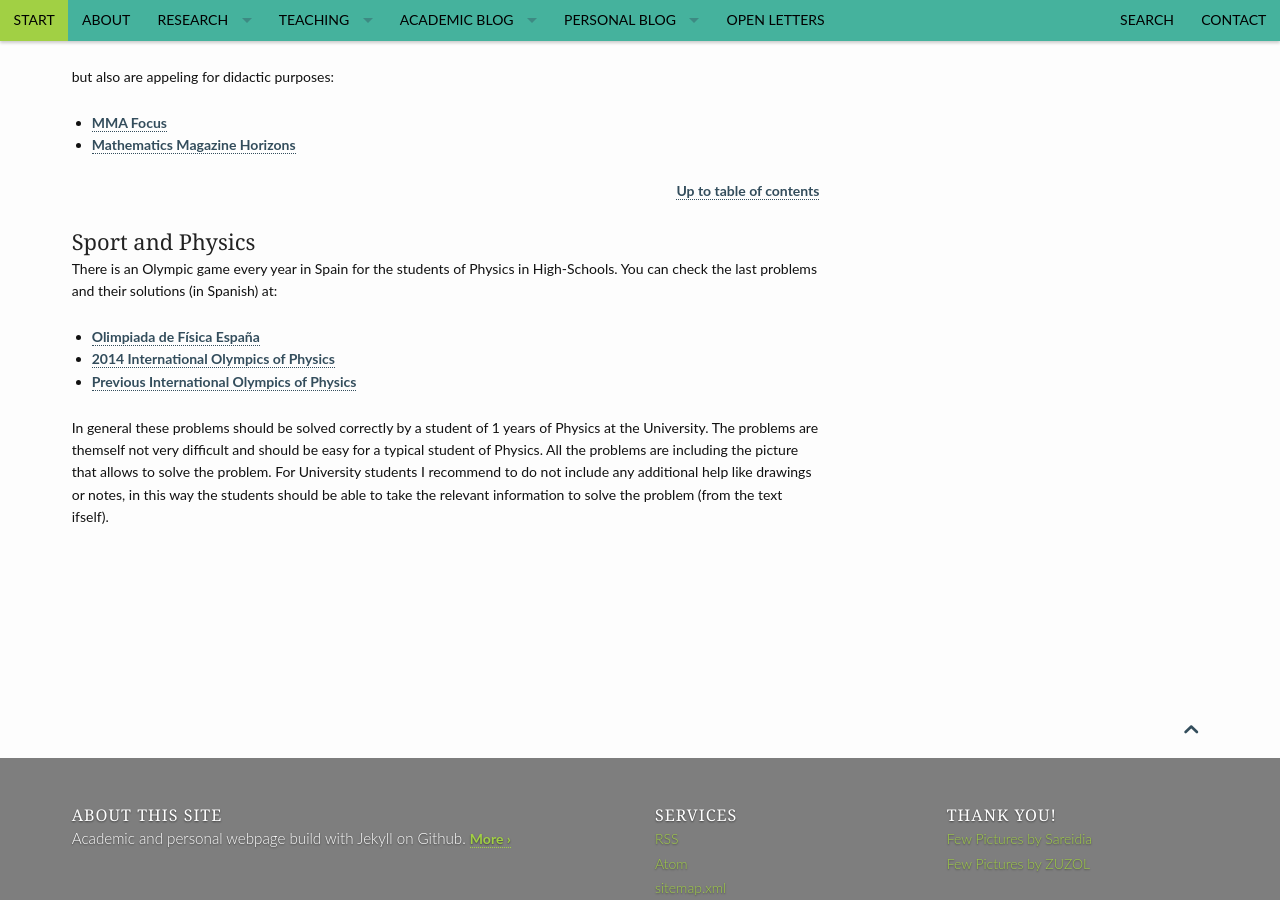
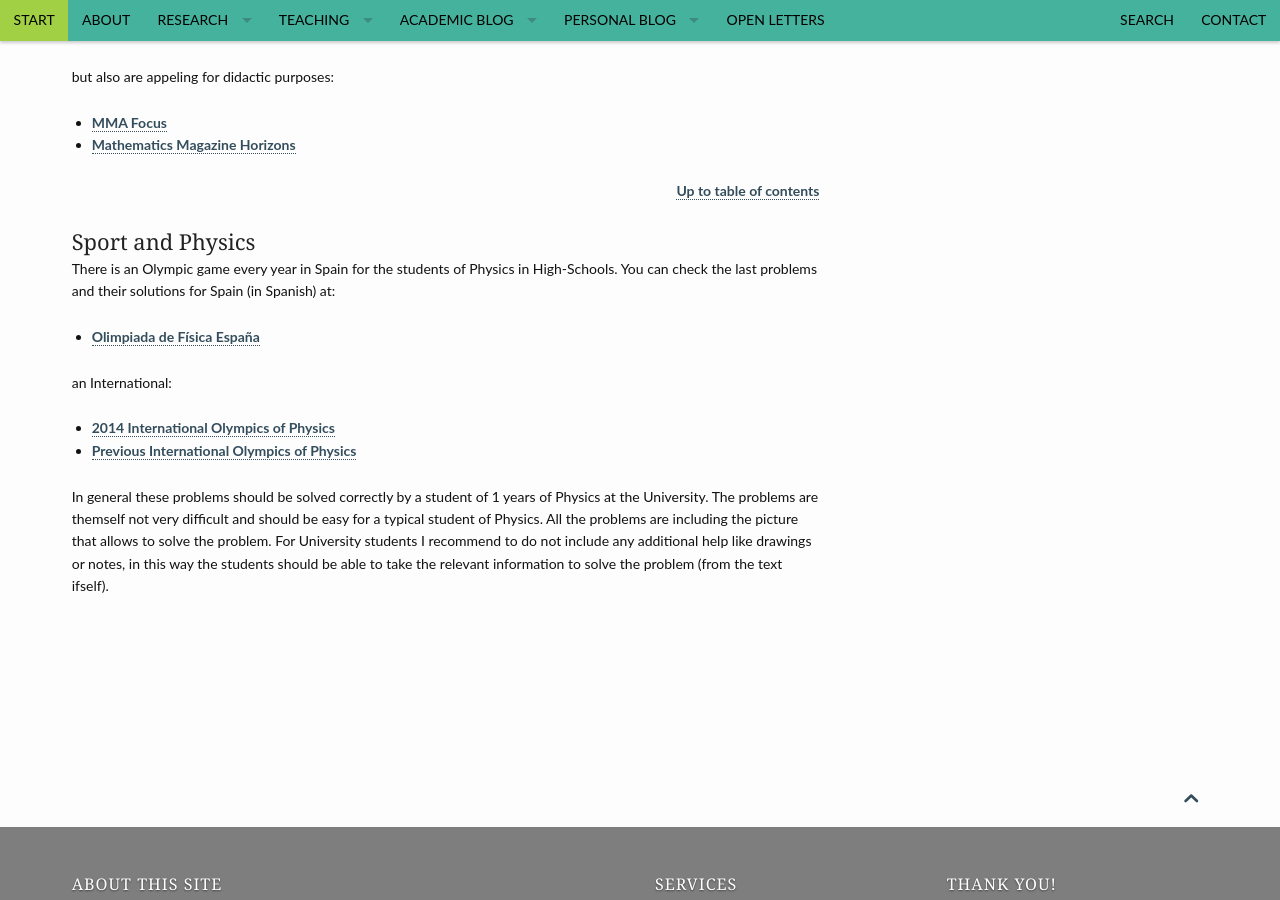
Before and after one commit to RCHG/rchg.github.io, a Jekyll site: the page built from pages/teaching_resources.md, in a window 1280 px wide and 900 px high, scrolled down 1485 px. Built offline with Jekyll 4.4.1, drawn with Linux system fonts in a browser that asks for light colours.

Commit message:
Update teaching_resources.md

```diff
--- a/pages/teaching_resources.md
+++ b/pages/teaching_resources.md
@@ -84,9 +84,12 @@ but also are appeling for didactic purposes:
 
 ### Sport and Physics
 
-There is an Olympic game every year in Spain for the students of Physics in High-Schools. You can check the last problems and their solutions (in Spanish) at:
+There is an Olympic game every year in Spain for the students of Physics in High-Schools. You can check the last problems and their solutions for Spain (in Spanish) at:
 
 - [Olimpiada de Física España](http://www.rsef.es/oef/index.php/problemas-de-la-oef)
+
+an International:
+
 - [2014 International Olympics of Physics](http://ipho2014.kz/loader/fromorg/1)
 - [Previous International Olympics of Physics](http://ipho.phy.ntnu.edu.tw/problems-and-solutions_5.html)
 
```
